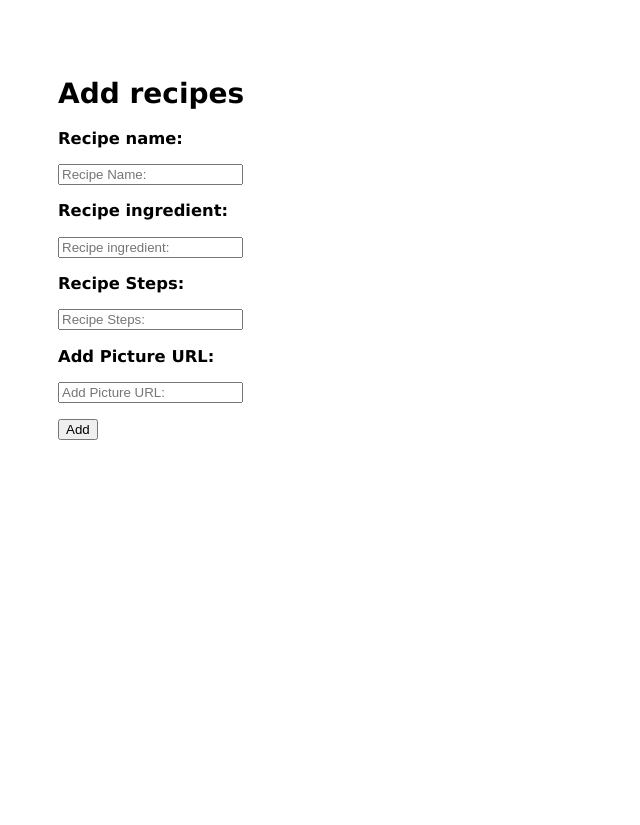
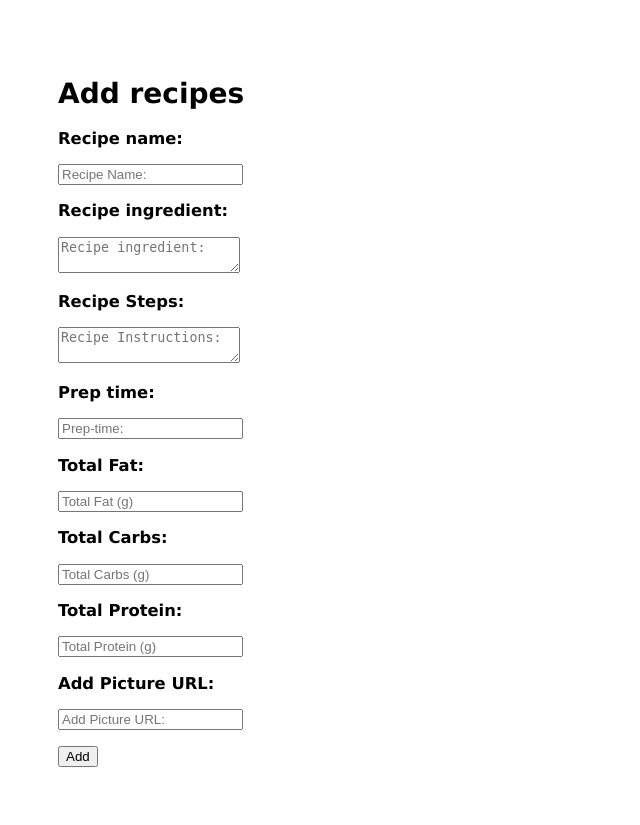
Before and after one commit to cse110-fa21-group17/cse110-fa21-group17, a Node server app: page /dashboard/new_recipe in a window 1280 px wide. Shown: the whole page, without its empty margins (0-640 px from the left). Before the commit the page ends 440 px from the top, so only its background shows below. Run offline with Node 20, Linux system fonts and the light colour scheme; the visitor is signed in with stand-in values (Sample User, id 1).

Commit message:
added pages

```diff
--- a/app/views/pages/newrecipe.ejs
+++ b/app/views/pages/newrecipe.ejs
@@ -6,18 +6,30 @@
 </head>
 <body>
     <h1 class="header-title top-recipes">Add recipes</h1>
-    <form action="/new_recipe" method="post">
+    <form action="/dashboard/new_recipe" method="post">
         <h3 class = "header-title add-recipes">Recipe name:</h3>
-        <input type="name" name="name" placeholder="Recipe Name:" required />
+        <input type="text" name="title" placeholder="Recipe Name:" required />
         <br>
         <h3 class = "header-title add-recipes">Recipe ingredient:</h3>
-        <input type="ingredient" name="ingredient" placeholder="Recipe ingredient:" required />
+        <textarea name="ingredients" placeholder="Recipe ingredient:" required></textarea>
         <br>
         <h3 class = "header-title add-recipes">Recipe Steps:</h3>
-        <input type="step" name="step" placeholder="Recipe Steps:" required />
+        <textarea name="instruction" placeholder="Recipe Instructions:" required ></textarea>
+        <br>
+        <h3 class = "header-title add-recipes">Prep time:</h3>
+        <input type="number" name="ready_in_minutes" placeholder="Prep-time:" required />
+        <br>
+        <h3 class = "header-title add-recipes">Total Fat:</h3>
+        <input type="number" name="fat" placeholder="Total Fat (g)" required />
+        <br>
+        <h3 class = "header-title add-recipes">Total Carbs:</h3>
+        <input type="number" name="carbs" placeholder="Total Carbs (g)" required />
+        <br>
+        <h3 class = "header-title add-recipes">Total Protein:</h3>
+        <input type="number" name="protein" placeholder="Total Protein (g)" required />
         <br>
         <h3 class = "header-title add-recipes">Add Picture URL:</h3>
-        <input type="picture" name="picture" placeholder="Add Picture URL:" required />
+        <input type="text" name="image" placeholder="Add Picture URL:" required />
         <br>
         <br>
         <button type="submit">Add</button>
```
